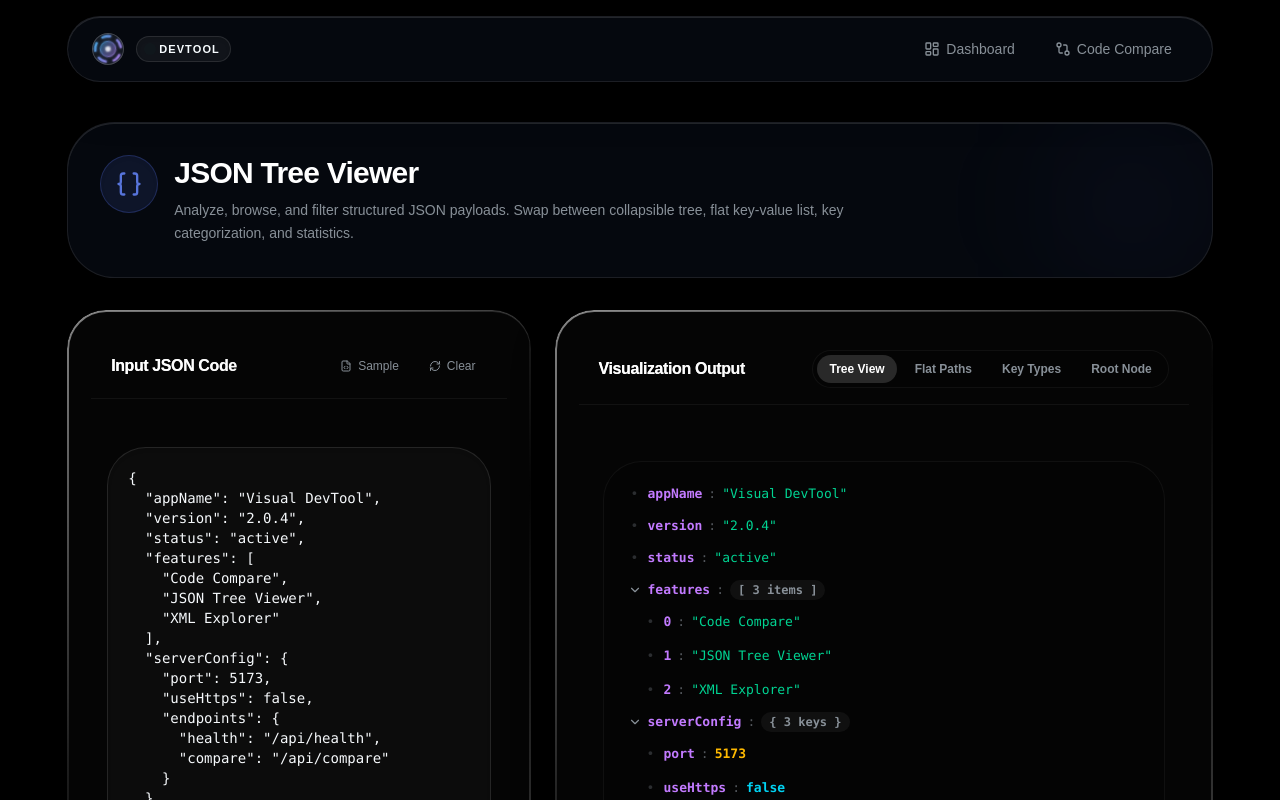
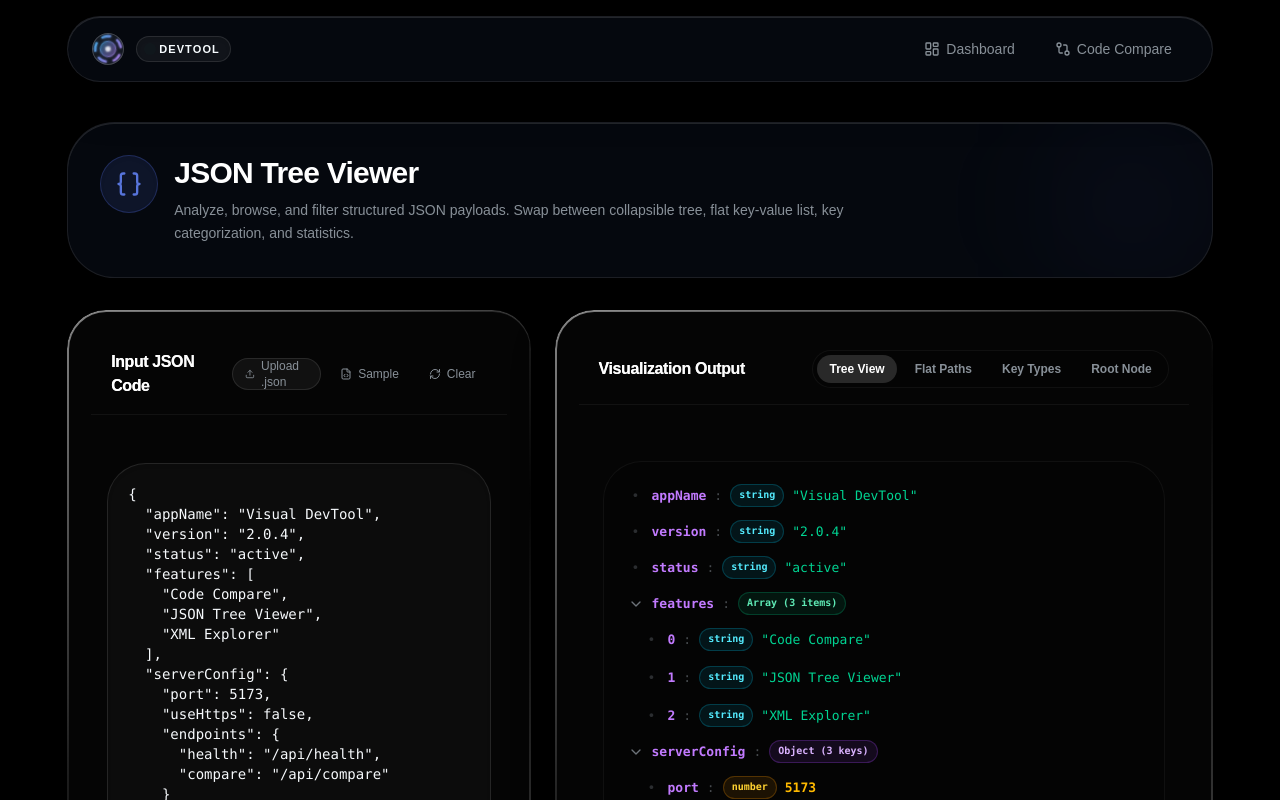
Before and after one commit to sohamrathodeww/react-19-ts-tailwind-shadcn-setup, a React (Vite) app: page /tools/json-viewer in a window 1280 px wide. Shown: the top 800 px of the page. Built offline with nearby package versions, Linux system fonts and the light colour scheme.

Commit message:
small design changes

```diff
--- a/src/modules/json-viewer/components/TreeJsonViewer.tsx
+++ b/src/modules/json-viewer/components/TreeJsonViewer.tsx
@@ -24,6 +24,25 @@ const TreeItem: React.FC<TreeItemProps> = ({ name, value, depth }) => {
     setTimeout(() => setCopied(false), 2000);
   };
 
+  const getBadgeStyle = () => {
+    switch (valueType) {
+      case "object":
+        return "text-[10px] font-semibold bg-purple-500/10 border border-purple-500/25 text-purple-300 px-2 py-0.5 rounded-md";
+      case "array":
+        return "text-[10px] font-semibold bg-emerald-500/10 border border-emerald-500/25 text-emerald-300 px-2 py-0.5 rounded-md";
+      case "string":
+        return "text-[10px] font-semibold bg-cyan-500/10 border border-cyan-500/25 text-cyan-300 px-2 py-0.5 rounded-md";
+      case "number":
+        return "text-[10px] font-semibold bg-amber-500/10 border border-amber-500/25 text-amber-300 px-2 py-0.5 rounded-md";
+      case "boolean":
+        return "text-[10px] font-semibold bg-indigo-500/10 border border-indigo-500/25 text-indigo-300 px-2 py-0.5 rounded-md";
+      case "null":
+        return "text-[10px] font-semibold bg-rose-500/10 border border-rose-500/25 text-rose-300 px-2 py-0.5 rounded-md";
+      default:
+        return "text-[10px] font-semibold bg-white/5 border border-white/10 text-muted-foreground px-2 py-0.5 rounded-md";
+    }
+  };
+
   const getStyleClass = () => {
     switch (valueType) {
       case "string":
@@ -42,10 +61,10 @@ const TreeItem: React.FC<TreeItemProps> = ({ name, value, depth }) => {
   const formatPreview = () => {
     if (valueType === "object") {
       const keys = Object.keys(value);
-      return `{ ${keys.length} key${keys.length !== 1 ? "s" : ""} }`;
+      return `Object (${keys.length} key${keys.length !== 1 ? "s" : ""})`;
     }
     if (valueType === "array") {
-      return `[ ${value.length} item${value.length !== 1 ? "s" : ""} ]`;
+      return `Array (${value.length} item${value.length !== 1 ? "s" : ""})`;
     }
     return String(value);
   };
@@ -54,39 +73,35 @@ const TreeItem: React.FC<TreeItemProps> = ({ name, value, depth }) => {
     <div className="select-none text-[13px] font-mono leading-relaxed">
       <div
         onClick={() => isExpandable && setIsOpen(!isOpen)}
-        className={`flex items-center gap-1.5 py-1 px-2 rounded-lg hover:bg-white/5 transition-colors cursor-pointer group ${
+        className={`flex flex-wrap items-center gap-2 py-1.5 px-2.5 rounded-xl hover:bg-white/5 transition-colors cursor-pointer group ${
           isExpandable ? "text-purple-300" : "text-foreground/80"
         }`}
         style={{ paddingLeft: `${depth * 16 + 8}px` }}
       >
         {isExpandable ? (
-          isOpen ? <ChevronDown className="h-3.5 w-3.5 text-muted-foreground" /> : <ChevronRight className="h-3.5 w-3.5 text-muted-foreground" />
+          isOpen ? <ChevronDown className="h-4 w-4 text-muted-foreground/80" /> : <ChevronRight className="h-4 w-4 text-muted-foreground/80" />
         ) : (
-          <span className="h-3.5 w-3.5 flex items-center justify-center text-muted-foreground/30">•</span>
+          <span className="h-4 w-4 flex items-center justify-center text-muted-foreground/30">•</span>
         )}
 
         <span className="text-purple-400 font-semibold">{name}</span>
-        <span className="text-muted-foreground/60">:</span>
+        <span className="text-muted-foreground/50">:</span>
 
-        {isExpandable ? (
-          <span className="text-muted-foreground text-xs font-semibold bg-white/5 px-2 py-0.5 rounded-full">
-            {formatPreview()}
-          </span>
-        ) : (
+        <span className={getBadgeStyle()}>
+          {valueType === "object" ? `Object (${Object.keys(value).length} keys)` : valueType === "array" ? `Array (${value.length} items)` : valueType}
+        </span>
+
+        {!isExpandable && (
           <span className={getStyleClass()}>
-            {valueType === "string" ? `"${value}"` : formatPreview()}
+            {valueType === "string" ? `"${value}"` : String(value)}
           </span>
         )}
-
-        <span className="text-[10px] text-muted-foreground/40 italic ml-1 opacity-0 group-hover:opacity-100 transition-opacity">
-          ({valueType})
-        </span>
 
         <Button
           size="icon"
           variant="ghost"
           onClick={handleCopyValue}
-          className="h-6 w-6 rounded-md opacity-0 group-hover:opacity-100 hover:bg-white/10 text-muted-foreground ml-auto transition-all"
+          className="h-6 w-6 rounded-md opacity-0 group-hover:opacity-100 hover:bg-white/10 text-muted-foreground ml-auto transition-all cursor-pointer"
         >
           {copied ? <Check className="h-3 w-3 text-emerald-400" /> : <Copy className="h-3 w-3" />}
         </Button>
--- a/src/modules/json-viewer/pages/JsonViewerPage.tsx
+++ b/src/modules/json-viewer/pages/JsonViewerPage.tsx
@@ -1,6 +1,6 @@
 import { useState, useEffect } from "react";
 import { motion } from "motion/react";
-import { Braces, Play, RefreshCw, FileCode, CheckCircle, AlertCircle } from "lucide-react";
+import { Braces, Play, RefreshCw, FileCode, CheckCircle, AlertCircle, Upload } from "lucide-react";
 import { Card, CardContent, CardHeader, CardTitle } from "../../../components/ui/card";
 import { Button } from "../../../components/ui/button";
 import AutoFormatTextarea from "../../../shared/components/AutoFormatTextarea";
@@ -73,7 +73,7 @@ export default function JsonViewerPage() {
       setError(null);
       toast.success("JSON parsed successfully");
     } catch (err: any) {
-      setError(err.message || "Failed to parse JSON. Please check syntax.");
+      setError(`JSON Parse Error: ${err.message || "Failed to parse JSON. Please check syntax."}`);
       setParsedData(null);
     }
   };
@@ -90,6 +90,34 @@ export default function JsonViewerPage() {
     setParsedData(SAMPLE_JSON);
     setError(null);
     toast.info("Sample JSON loaded");
+  };
+
+  const handleFileUpload = (e: React.ChangeEvent<HTMLInputElement>) => {
+    const file = e.target.files?.[0];
+    if (!file) return;
+
+    if (!file.name.toLowerCase().endsWith(".json")) {
+      setError("Strictly only .json files are allowed to be uploaded");
+      setParsedData(null);
+      toast.error("Invalid file format. Please upload a .json file.");
+      return;
+    }
+
+    const reader = new FileReader();
+    reader.onload = (event) => {
+      const text = event.target?.result as string;
+      setJsonText(text);
+      try {
+        const parsed = JSON.parse(text);
+        setParsedData(parsed);
+        setError(null);
+        toast.success("JSON file uploaded and parsed successfully");
+      } catch (err: any) {
+        setError(`JSON Parse Error: ${err.message || "Invalid JSON format in the uploaded file"}`);
+        setParsedData(null);
+      }
+    };
+    reader.readAsText(file);
   };
 
   return (
@@ -130,12 +158,22 @@ export default function JsonViewerPage() {
               <CardTitle className="text-base font-bold text-white/95">
                 Input JSON Code
               </CardTitle>
-              <div className="flex gap-2">
+              <div className="flex gap-2 items-center">
+                <label className="h-8 text-xs hover:bg-white/10 text-muted-foreground flex items-center gap-1.5 px-3 py-1.5 rounded-lg border border-white/10 bg-white/5 transition-colors cursor-pointer font-medium">
+                  <Upload className="h-3.5 w-3.5" />
+                  <span>Upload .json</span>
+                  <input
+                    type="file"
+                    accept=".json"
+                    className="hidden"
+                    onChange={handleFileUpload}
+                  />
+                </label>
                 <Button
                   size="xs"
                   variant="ghost"
                   onClick={handleLoadSample}
-                  className="h-8 text-xs hover:bg-white/10 text-muted-foreground flex items-center gap-1.5 cursor-pointer"
+                  className="h-8 text-xs hover:bg-white/10 text-muted-foreground flex items-center gap-1.5 cursor-pointer font-medium"
                 >
                   <FileCode className="h-3.5 w-3.5" />
                   Sample
```
